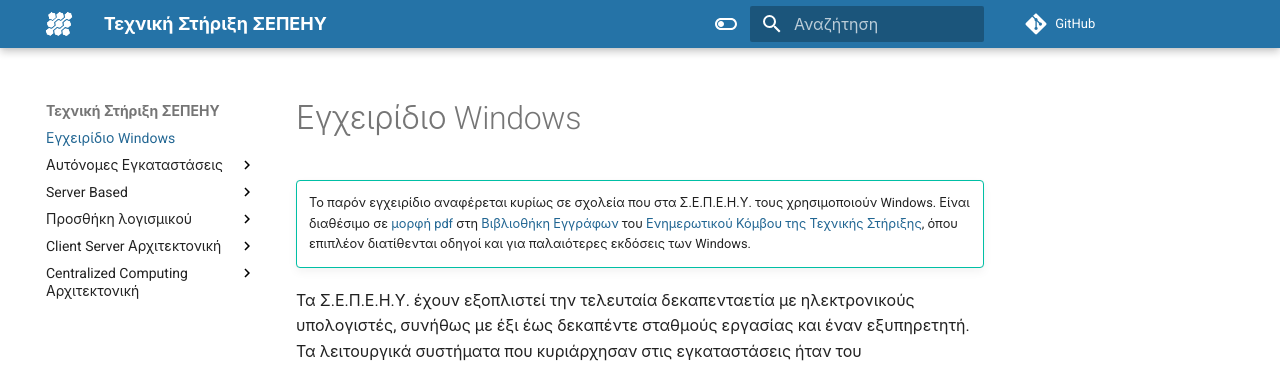
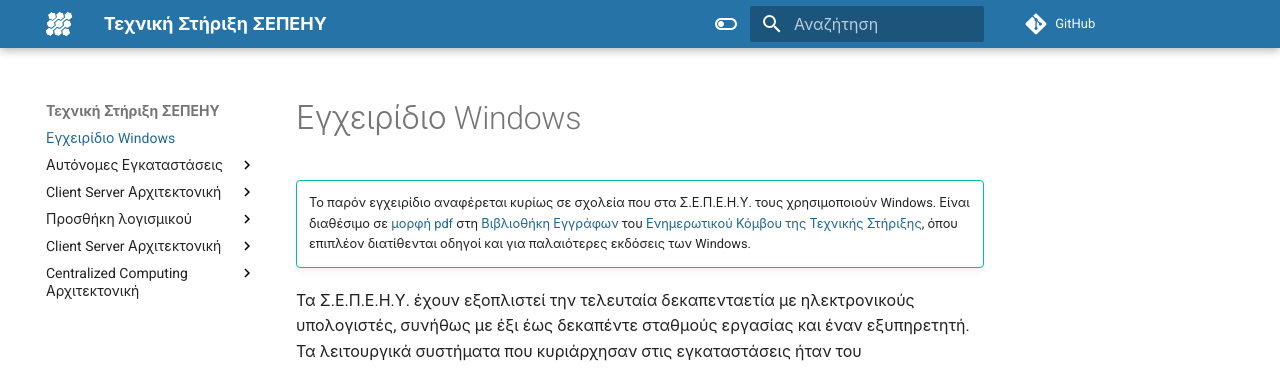
Before and after one commit to pe86/windows, an MkDocs documentation site: the page built from docs/index.md, in a window 1280 px wide. Shown: the top 368 px of the page. Built offline with MkDocs 1.6.1 and Material for MkDocs 9.7.7, drawn with Linux system fonts in a browser that asks for light colours; comment, search, counter and statistics services are not loaded; some of the changed lines change nothing that is shown.

Commit message:
Μεταφορά Client Server Αρχιτεκτονικής πριν από το Προσθήκη Λογισμικού Στο ΜΕΝΟΥ

```diff
--- a/mkdocs.yml
+++ b/mkdocs.yml
@@ -83,9 +83,23 @@
           - server/software.md
           - server/peripherals.md
           - server/create-users.md
-  - Server Based:
-        - serverbased/index.md
-        - server-based/architecture.md
+  - Client Server Αρχιτεκτονική:
+      - clientserver/index.md
+      - Περιγραφή της Αρχιτεκτονικής:
+        - clientserver/architecture.md
+        - clientserver/advantages.md
+        - clientserver/disadvantages.md
+        - clientserver/requirements.md
+      - Οδηγίες εγκατάστασης:
+        - clientserver/server-setup-dc/index.md
+        - clientserver/domain-policy/index.md
+        - clientserver/client-domain-join/index.md
+        - clientserver/create-users.md
+      - Μετέπειτα ενέργειες:
+        - clientserver/guides.md
+        - clientserver/peripherals.md
+        - Για προχωρημένους:
+          - clientserver/advanced.md
   - Προσθήκη λογισμικού:
       - software/index.md
       - Για αρχάριους:
```
